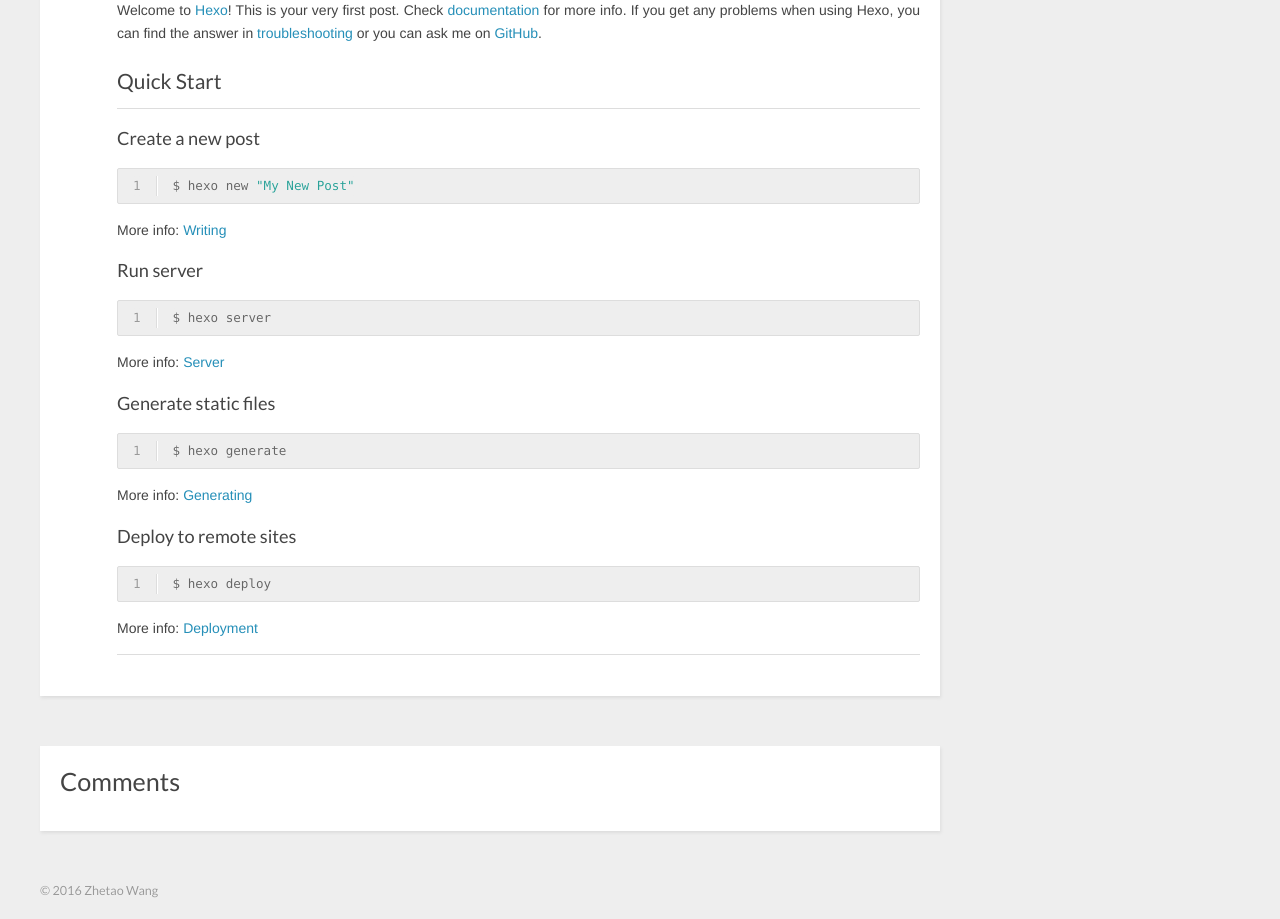
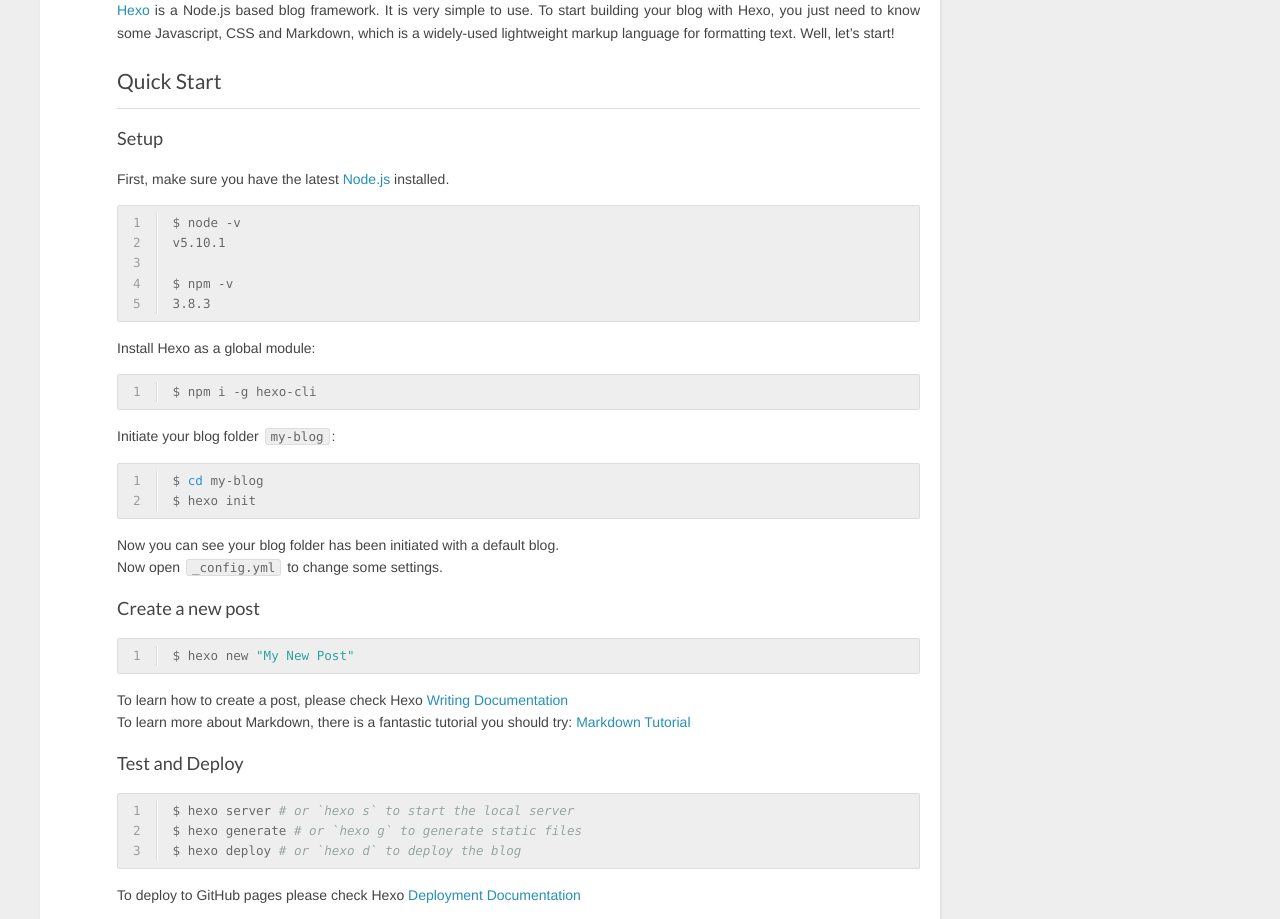
Before and after one commit to ztwang/ztwang.github.io, a plain HTML site: page 2016/05/11/hello-world/index.html in a window 1280 px wide. Shown: the part 241-1160 px from the top of the page. Drawn offline with nearby package versions, Linux system fonts and the light colour scheme.

Commit message:
Site updated: 2016-05-11 16:11:14

```diff
--- a/2016/05/11/hello-world/index.html
+++ b/2016/05/11/hello-world/index.html
@@ -3,7 +3,7 @@
 <head>
   <meta charset="utf-8">
 
-  <title>Hello World | Loft Kitchen</title>
+  <title>Using Hexo To Setup A GitHub Page Blog | Loft Kitchen</title>
   <meta name="author" content="Zhetao Wang">
 
   <meta name="description" content="Code like a cook!">
@@ -11,7 +11,7 @@
 
   <meta name="viewport" content="width=device-width, initial-scale=1, maximum-scale=1">
 
-  <meta property="og:title" content="Hello World"/>
+  <meta property="og:title" content="Using Hexo To Setup A GitHub Page Blog"/>
   <meta property="og:site_name" content="Loft Kitchen"/>
 
 
@@ -55,21 +55,24 @@
 
 
 
-    <h1 class="title">Hello World</h1>
+    <h1 class="title">Using Hexo To Setup A GitHub Page Blog</h1>
 
 
     </header>
     <div class="entry">
 
-        <p>Welcome to <a href="https://hexo.io/" target="_blank" rel="external">Hexo</a>! This is your very first post. Check <a href="https://hexo.io/docs/" target="_blank" rel="external">documentation</a> for more info. If you get any problems when using Hexo, you can find the answer in <a href="https://hexo.io/docs/troubleshooting.html" target="_blank" rel="external">troubleshooting</a> or you can ask me on <a href="https://github.com/hexojs/hexo/issues" target="_blank" rel="external">GitHub</a>.</p>
-<h2 id="Quick-Start"><a href="#Quick-Start" class="headerlink" title="Quick Start"></a>Quick Start</h2><h3 id="Create-a-new-post"><a href="#Create-a-new-post" class="headerlink" title="Create a new post"></a>Create a new post</h3><figure class="highlight bash"><table><tr><td class="gutter"><pre><span class="line">1</span><br></pre></td><td class="code"><pre><span class="line">$ hexo new <span class="string">"My New Post"</span></span><br></pre></td></tr></table></figure>
-<p>More info: <a href="https://hexo.io/docs/writing.html" target="_blank" rel="external">Writing</a></p>
-<h3 id="Run-server"><a href="#Run-server" class="headerlink" title="Run server"></a>Run server</h3><figure class="highlight bash"><table><tr><td class="gutter"><pre><span class="line">1</span><br></pre></td><td class="code"><pre><span class="line">$ hexo server</span><br></pre></td></tr></table></figure>
-<p>More info: <a href="https://hexo.io/docs/server.html" target="_blank" rel="external">Server</a></p>
-<h3 id="Generate-static-files"><a href="#Generate-static-files" class="headerlink" title="Generate static files"></a>Generate static files</h3><figure class="highlight bash"><table><tr><td class="gutter"><pre><span class="line">1</span><br></pre></td><td class="code"><pre><span class="line">$ hexo generate</span><br></pre></td></tr></table></figure>
-<p>More info: <a href="https://hexo.io/docs/generating.html" target="_blank" rel="external">Generating</a></p>
-<h3 id="Deploy-to-remote-sites"><a href="#Deploy-to-remote-sites" class="headerlink" title="Deploy to remote sites"></a>Deploy to remote sites</h3><figure class="highlight bash"><table><tr><td class="gutter"><pre><span class="line">1</span><br></pre></td><td class="code"><pre><span class="line">$ hexo deploy</span><br></pre></td></tr></table></figure>
-<p>More info: <a href="https://hexo.io/docs/deployment.html" target="_blank" rel="external">Deployment</a></p>
+        <p><a href="https://hexo.io/" target="_blank" rel="external">Hexo</a> is a Node.js based blog framework. It is very simple to use. To start building your blog with Hexo, you just need to know some Javascript, CSS and Markdown, which is a widely-used lightweight markup language for formatting text. Well, let’s start!</p>
+<h2 id="Quick-Start"><a href="#Quick-Start" class="headerlink" title="Quick Start"></a>Quick Start</h2><h3 id="Setup"><a href="#Setup" class="headerlink" title="Setup"></a>Setup</h3><p>First, make sure you have the latest <a href="https://nodejs.org" target="_blank" rel="external">Node.js</a> installed.  </p>
+<figure class="highlight bash"><table><tr><td class="gutter"><pre><span class="line">1</span><br><span class="line">2</span><br><span class="line">3</span><br><span class="line">4</span><br><span class="line">5</span><br></pre></td><td class="code"><pre><span class="line">$ node -v</span><br><span class="line">v5.10.1</span><br><span class="line"></span><br><span class="line">$ npm -v</span><br><span class="line">3.8.3</span><br></pre></td></tr></table></figure>
+<p>Install Hexo as a global module:</p>
+<figure class="highlight bash"><table><tr><td class="gutter"><pre><span class="line">1</span><br></pre></td><td class="code"><pre><span class="line">$ npm i -g hexo-cli</span><br></pre></td></tr></table></figure>
+<p>Initiate your blog folder <code>my-blog</code>:</p>
+<figure class="highlight bash"><table><tr><td class="gutter"><pre><span class="line">1</span><br><span class="line">2</span><br></pre></td><td class="code"><pre><span class="line">$ <span class="built_in">cd</span> my-blog</span><br><span class="line">$ hexo init</span><br></pre></td></tr></table></figure>
+<p>Now you can see your blog folder has been initiated with a default blog.<br>Now open <code>_config.yml</code> to change some settings.</p>
+<h3 id="Create-a-new-post"><a href="#Create-a-new-post" class="headerlink" title="Create a new post"></a>Create a new post</h3><figure class="highlight bash"><table><tr><td class="gutter"><pre><span class="line">1</span><br></pre></td><td class="code"><pre><span class="line">$ hexo new <span class="string">"My New Post"</span></span><br></pre></td></tr></table></figure>
+<p>To learn how to create a post, please check Hexo <a href="https://hexo.io/docs/writing.html" target="_blank" rel="external">Writing Documentation</a><br>To learn more about Markdown, there is a fantastic tutorial you should try: <a href="http://www.markdowntutorial.com/" target="_blank" rel="external">Markdown Tutorial</a></p>
+<h3 id="Test-and-Deploy"><a href="#Test-and-Deploy" class="headerlink" title="Test and Deploy"></a>Test and Deploy</h3><figure class="highlight bash"><table><tr><td class="gutter"><pre><span class="line">1</span><br><span class="line">2</span><br><span class="line">3</span><br></pre></td><td class="code"><pre><span class="line">$ hexo server <span class="comment"># or `hexo s` to start the local server</span></span><br><span class="line">$ hexo generate <span class="comment"># or `hexo g` to generate static files</span></span><br><span class="line">$ hexo deploy <span class="comment"># or `hexo d` to deploy the blog</span></span><br></pre></td></tr></table></figure>
+<p>To deploy to GitHub pages please check Hexo <a href="https://hexo.io/docs/deployment.html" target="_blank" rel="external">Deployment Documentation</a></p>
 
 
     </div>
--- a/css/style.css
+++ b/css/style.css
@@ -314,7 +314,7 @@
 }
 article .entry code,
 article .entry pre {
-  font-family: Monaco, Menlo, Consolas, Courier New, monospace;
+  font-family: Inconsolata, Menlo, Consolas, Courier New, monospace;
 }
 article .entry code {
   background: #eee;
@@ -668,7 +668,7 @@
 }
 .entry .gist .gist-file .gist-data pre {
   padding: 0 !important;
-  font-family: Monaco, Menlo, Consolas, Courier New, monospace;
+  font-family: Inconsolata, Menlo, Consolas, Courier New, monospace;
 }
 .entry .gist .gist-file .gist-meta {
   background: none;
```
Also changed, not shown: archives/2016/05/index.html (+1 -1 lines), archives/2016/index.html (+1 -1 lines), archives/index.html (+1 -1 lines), index.html (+13 -10 lines).
